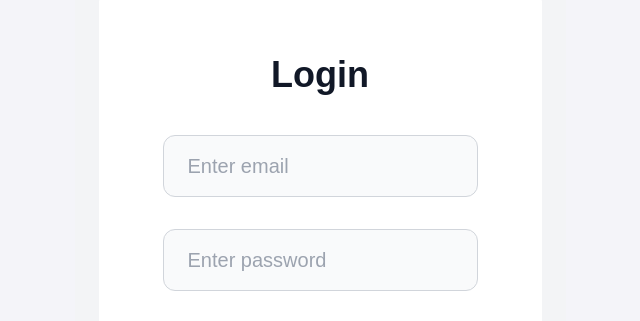
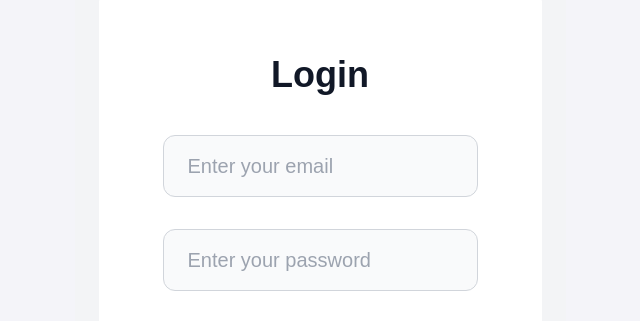
Before and after one commit to tomhula/jecarate, a Next.js app: page /login in a window 1280 px wide. Shown: the part 127-448 px from the top of the page, without its empty margins (320-960 px from the left). Built offline with nearby package versions, Linux system fonts and the light colour scheme.

Commit message:
Make input field generic component

```diff
--- a/app/ui/login-form.tsx
+++ b/app/ui/login-form.tsx
@@ -1,4 +1,6 @@
 import { lusitana } from '@/app/ui/fonts';
+import InputField from "@/app/ui/util/input-field";
+import Image from "next/image";
 export default function LoginForm() {
   return (
       <div className="flex min-h-screen items-center justify-center px-6 bg-gray-100">
@@ -12,23 +14,12 @@ export default function LoginForm() {
           <div className="space-y-8">
             {/* Email Input */}
             <div>
-              <input
-                  className="block w-full rounded-xl border border-gray-300 bg-gray-50 px-6 py-4 text-xl text-gray-900 placeholder-gray-400 focus:border-blue-700 focus:ring-2 focus:ring-blue-700"
-                  type="email"
-                  placeholder="Enter email"
-                  required
-              />
+               <InputField type={"email"} placeholder={"Enter your email"} required={true} minLength={0} />
             </div>
 
             {/* Password Input */}
             <div>
-              <input
-                  className="block w-full rounded-xl border border-gray-300 bg-gray-50 px-6 py-4 text-xl text-gray-900 placeholder-gray-400 focus:border-blue-700 focus:ring-2 focus:ring-blue-700"
-                  type="password"
-                  placeholder="Enter password"
-                  required
-                  minLength={6}
-              />
+              <InputField type={"password"} placeholder={"Enter your password"} required={true} minLength={6} />
             </div>
 
             {/* Sign In Button */}
@@ -51,7 +42,7 @@ export default function LoginForm() {
                 className="w-full flex items-center justify-center rounded-xl border border-gray-300 bg-white py-4 text-xl font-bold text-gray-700 transition hover:bg-gray-100 focus:outline-none focus:ring-2 focus:ring-gray-500 focus:ring-offset-2"
                 type="button"
             >
-              <img src="/microsoft_logo.png" alt="Microsoft Logo" className="h-6 w-6 mr-3"/>
+              <Image src="/microsoft_logo.png" width={512} height={512} alt="Microsoft Logo" className="h-6 w-6 mr-3"/>
 
               Sign in with Microsoft
             </button>
--- /dev/null
+++ b/app/ui/util/input-field.tsx
@@ -0,0 +1,12 @@
+export default function InputField(props: { type: string, placeholder: string, required: boolean, minLength: number })
+{
+    return (
+        <input
+            className="block w-full rounded-xl border border-gray-300 bg-gray-50 px-6 py-4 text-xl text-gray-900 placeholder-gray-400 focus:border-blue-700 focus:ring-2 focus:ring-blue-700"
+            type={props.type}
+            placeholder={props.placeholder}
+            required={props.required}
+            minLength={props.minLength ?? 0}
+        />
+    );
+}
```
